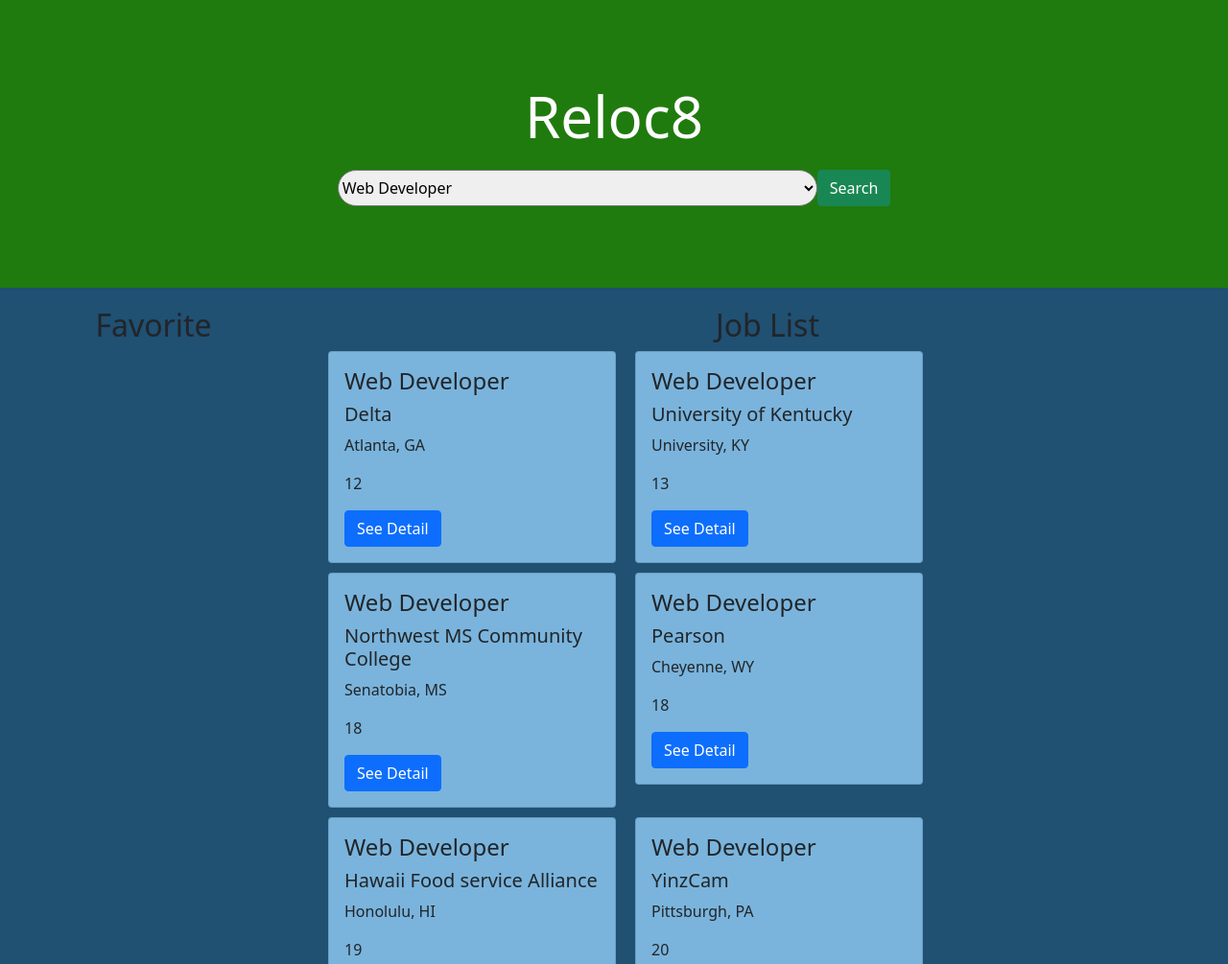
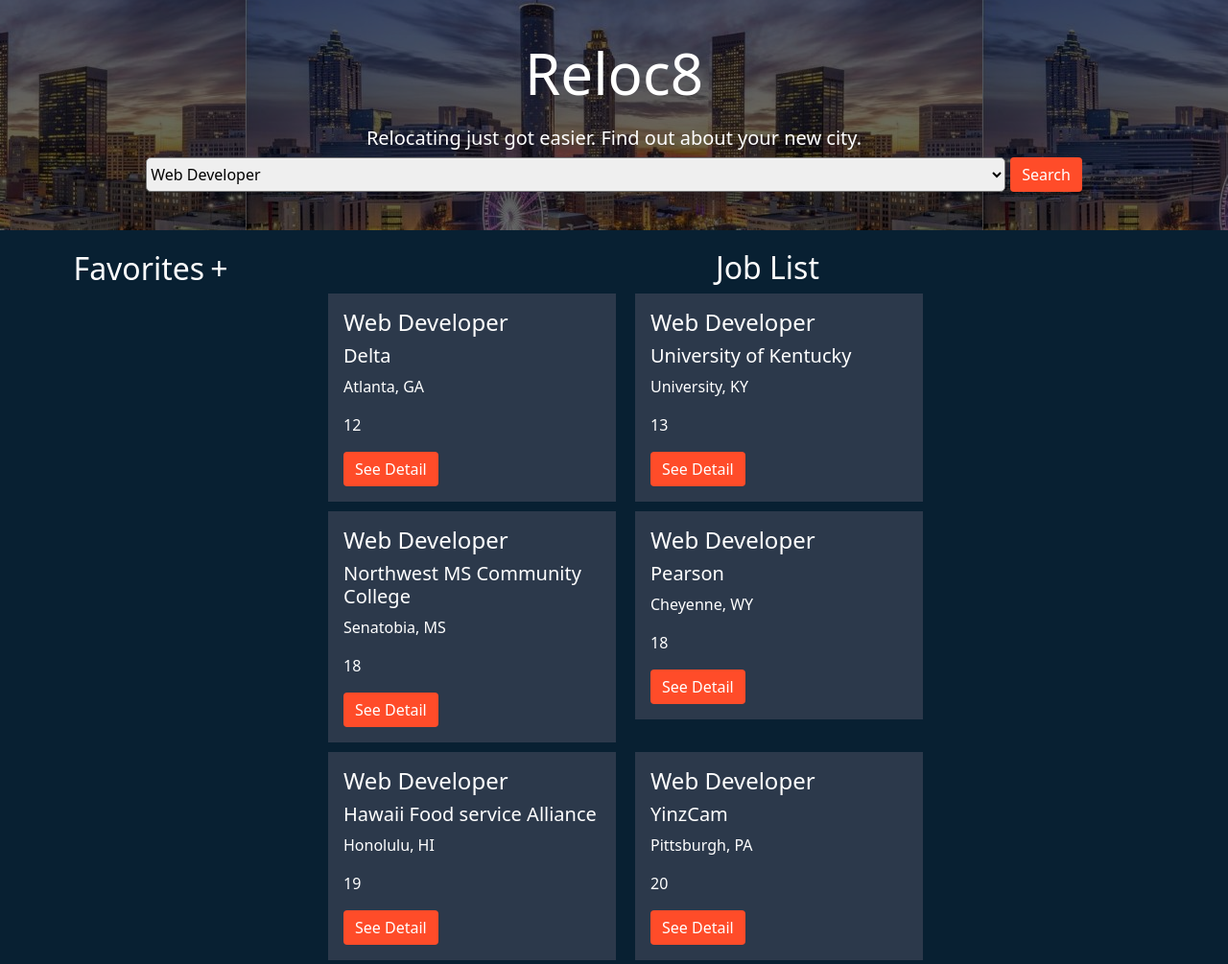
Before and after one commit to parkersatterfield/Project-1, a plain HTML site: page index.html in a window 1280 px wide. Shown: the top 1005 px of the page at 96% size. Drawn offline with nearby package versions, Linux system fonts and the light colour scheme.

Commit message:
UI updates

```diff
--- a/assets/homes-style.css
+++ b/assets/homes-style.css
@@ -1,20 +1,32 @@
+:root {
+    --white: #fff;
+    --dark: #082032;
+    --blue1: #2C394B;
+    --blue2: #334756;
+    --orange: #FF4C29;
+}
+
 .card-custom {
     margin: 10px;
 }
 
+h4, h5, h6, h7, p {
+    color: white;
+}
+
 .custom-nav {
-    background-color: #207b0e;
+    background-color: var(--blue2);
     padding-left:25px;
 }
 
 .head-custom {
     padding: 10px;
-    border-bottom: solid #207b0e;
-    background-color: #7ab4dc;
+    border-bottom: none;
+    background-color: var(--blue2);
 }
 
 body {
-    background-color: #205072;
+    background-color: var(--dark);
 }
 
 .businessImage {
@@ -25,21 +37,42 @@ body {
 
 .card .card-content {
     margin: 0px;
-    background-color: #7ab4dc;
+    background-color: var(--blue2);
 }
 
 .container-custom {
     width: 90%;
 }
 
-.row-custom {
+.row {
     justify-content: center;
+    align-items: center;
+    padding-top: 10px;
+}
+
+select {
+    display: flex;
+    align-items: center;
+}
+
+.icon-custom {
+    background-color: var(--orange);
+    transition: 0.3s ease-in-out;
+}
+
+.icon-custom:hover {
+    background-color: #a5311a;
+}
+
+.btn {
+    background-color: var(--orange);
+    box-shadow: none;
+}
+
+.btn:hover {
+  background-color: #a5311a;
 }
 
 h5 {
-    width: fit-content;
+    margin: 0;
 }
-
-.icon-custom {
-    background-color:#207b0e
-}
--- a/assets/index-script.js
+++ b/assets/index-script.js
@@ -607,16 +607,14 @@ function retrievedFavorite() {
   // favoriteCompanyID is a string, so convert it to array and remove the first empty value
   var favoriteCompanyList = favoriteCompanyID.split(",");
   favoriteCompanyList.shift();
-  console.log(favoriteCompanyList);
+  // console.log(favoriteCompanyList);
 
   var favoriteDiv = $(".favorite-div");
   for (var i = 0; i < favoriteCompanyList.length; i++) {
     for (var j = 0; j < jobs.length; j++) {
       if (favoriteCompanyList[i] == jobs[j].id) {
-        var favoriteCard = $("<div>").addClass(
-          "card save-card favorite-company"
-        );
-        var favoriteBody = $("<div>").addClass("card-body");
+        var favoriteCard = $("<div>");
+        var favoriteBody = $("<div>").addClass("favorite-body");
         var companyTitle = $("<h5>").addClass("card-title");
         companyTitle.text(jobs[j].company + " ⭐️");
         var companyAddress = $("<p>").addClass("card-text");
@@ -625,7 +623,7 @@ function retrievedFavorite() {
           .attr("href", "./homes.html")
           .addClass("btn btn-primary see-detail");
         linkDetail.attr("id", jobs[j].id);
-        linkDetail.text("Detail-Link");
+        linkDetail.text("See Detail");
         // append each element together
         favoriteCard.append(favoriteBody);
         favoriteBody.append(companyTitle, companyAddress, linkDetail);
@@ -652,3 +650,22 @@ function saveIDlocally() {
     });
   });
 }
+
+//========================================================
+// handle favorites menu collapse
+const favMenu = document.getElementById("favMenu");
+const favHeader = document.getElementById("favHeader");
+
+const toggleOpen = () => {
+  if (favMenu.style.display === "flex") {
+    favMenu.style.display = "none";
+    favMenu.style.maxHeight = null;
+    favHeader.innerText="+";
+  } else {
+    favMenu.style.display = "flex";
+    favMenu.style.maxHeight = favMenu.scrollHeight + "px";
+    favHeader.innerText="-";
+  }
+}
+
+favHeader.addEventListener("click", toggleOpen)
--- a/assets/index-style.css
+++ b/assets/index-style.css
@@ -1,30 +1,17 @@
 :root {
   --white: #fff;
-  --green: #77a464;
-  --wc-blue: #2ea2cc;
-  --navy: #205072;
-
-  --green: #67a030;
-  --leafygreen: #77a464;
-  --forestGreen: #28803a;
-  --solidgreen: #207b0e;
-
-  --skyblu: #7ab4dc;
-  --navy: #205072;
-  --wc-blue: #2ea2cc;
-
-  --import1 : #205072; /*just noticed import1 matches navy*/
-  --import2 : #329D9C;
-  --import3 : #56C596;
-  --import4 : #7BE495;
-  --import5 : #CFF4D2;
-
+  --dark: #082032;
+  --blue1: #2C394B;
+  --blue2: #334756;
+  --orange: #FF4C29;
 }
 
 header {
-  height: 300px;
-  background-color: var(--solidgreen);
+  height: 240px;
+  background-image: url('./images/bg.jpg');
+  background-position: center;
   margin-bottom: 20px;
+  margin-left: 0px;
 }
 
 header div {
@@ -39,9 +26,19 @@ h1 {
   font-size: 60px;
   margin-bottom: 20px;
 }
+
+h2, h5 {
+  color: white;
+}
+
+p {
+  color: white
+}
+
 select {
-  width: 500px;
-  border-radius: 50px;
+  width: 70vw;
+  border-radius: 5px;
+  margin-right: 5px;
 }
 
 h2 {
@@ -49,18 +46,27 @@ h2 {
 }
 
 body {
-  background-color:var(--navy);
+  background-color:var(--dark);
 }
 
 .save-card {
   margin-bottom: 15px;
-  background-color: var(--skyblu) ;
+  background-color: var(--blue2) ;
+}
+
+.card-title {
+  color: white;
+}
+
+.card-body {
+  background-color: var(--blue1);
+  display: center;
 }
 
 .list-card {
   margin: 0 10px 10px 10px;
   width: 300px;
-  background-color: var(--skyblu) ;
+  border-style: none;
 }
 
 .favorite-div {
@@ -68,13 +74,62 @@ body {
   flex-direction: column;
 }
 
-.favorite-company {
-  border-radius: 30px;
-  border: 2px solid var(--green);
+/* .favorite-company {
+  border-radius: 5px;
+  border: 1px solid var(--green);
 
   box-shadow: rgba(0, 0, 0, 0.17) 0px -23px 25px 0px inset,
     rgba(0, 0, 0, 0.15) 0px -36px 30px 0px inset,
     rgba(0, 0, 0, 0.1) 0px -79px 40px 0px inset, rgba(0, 0, 0, 0.06) 0px 2px 1px,
     rgba(0, 0, 0, 0.09) 0px 4px 2px, rgba(0, 0, 0, 0.09) 0px 8px 4px,
     rgba(0, 0, 0, 0.09) 0px 16px 8px, rgba(0, 0, 0, 0.09) 0px 32px 16px;
+} */
+
+.see-detail {
+  background-color: var(--orange);
+  border-style: none;
 }
+
+.btn-success {
+  background-color: var(--orange);
+  border-style: none;
+}
+
+.btn:hover {
+  background-color: #a5311a;
+}
+
+#favMenu {
+  background-color: var(--blue1);
+  display: none;
+  max-height: 0;
+  overflow: hidden;
+  transition: max-height 2s ease-in-out;
+}
+
+.button {
+  background-color: transparent;
+  border-style: none;
+  color: white;
+}
+
+.favorite-body {
+  background-color: var(--blue1);
+  border-radius: 0px;
+  border-style: none;
+  padding: 10px;
+  border-bottom: solid rgba(245, 245, 245, 0.404) 1px;
+}
+
+.scrim {
+  position: absolute;
+  top:0;
+  left:0;
+  height: 240px;
+  background-color: rgba(0, 0, 0, 0.589);
+  display: flex;
+  justify-content: center;
+  align-items: center;
+  width: 100vw;
+  padding: 20px;
+}
--- a/index.html
+++ b/index.html
@@ -5,7 +5,7 @@
 <head>
     <meta charset="utf-8">
     <meta http-equiv="X-UA-Compatible" content="IE=edge">
-    <title>Index</title>
+    <title>Reloc8</title>
     <meta name="description" content="">
     <meta name="viewport" content="width=device-width, initial-scale=1">
     <!-- Bootstrap CSS -->
@@ -21,7 +21,9 @@
 <body>
     <header>
         <div class="container d-flex align-items-center">
+            <div class="scrim">
                 <h1>Reloc8</h1>
+                <h5>Relocating just got easier. Find out about your new city.</h5>
                 <form id="dropDownMenu" class="d-flex">
                     <!-- <label for="jobTitle">Select a Job Title:</label> -->
                     <select name="jobTitle" id="jobTitle">
@@ -35,14 +37,16 @@
                     <button class="btn btn-success" type="submit">Search</button>
                 </form>
             </div>
+        </div>
     </header>
+
     <main>
         <div class="container-fluid">
             <div class="row">
                 <section class="col-sm-12 col-md-4 col-lg-3">
                     <aside>
-                        <h2>Favorite</h2>
-                        <div class="d-flex flex-wrap favorite-div">
+                        <h2>Favorites<button id="favHeader" class="button"> + </button></h2>
+                        <div id="favMenu" class="favorite-div">
                             <!-- use js to create each favorite company card -->
                             <!-- <div class="card save-card">
                                 <div class="card-body">
@@ -52,7 +56,6 @@
                                     <a href="./homes.html" class="btn btn-primary">Detail Link</a>
                                 </div>
                             </div> -->
-
                         </div>
                     </aside>
                 </section>
```
Also changed, not shown: homes.html (+31 -21 lines), assets/images/bg.jpg (added). Lines whose indentation alone changed are shown as unchanged.
